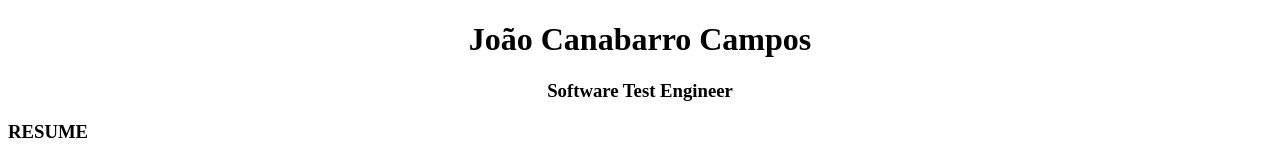
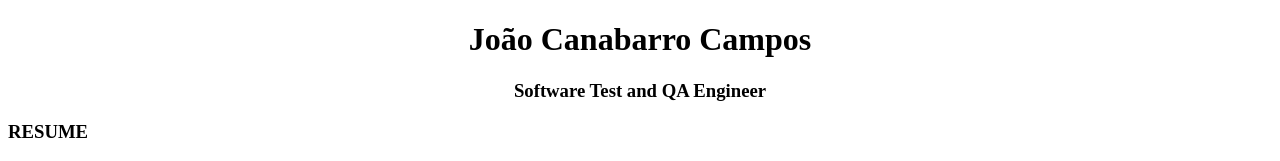
Before and after one commit to camposjoaoc/front_end_course, a plain HTML site: page first-webpage/index.html in a window 1280 px wide. Shown: the top 161 px of the page. Drawn offline with Linux system fonts and the light colour scheme.

Commit message:
Changes index.html

```diff
--- a/first-webpage/index.html
+++ b/first-webpage/index.html
@@ -8,7 +8,7 @@
 <body>
     <div> <!--DIV 1 - Informations about name and currently position-->
         <center><h1>João Canabarro Campos</h1>
-        <h3><p>Software Test Engineer</p></h3>
+        <h3><p>Software Test and QA Engineer</p></h3>
         </center>
     </div><!--End of DIV 1-->
 
```
